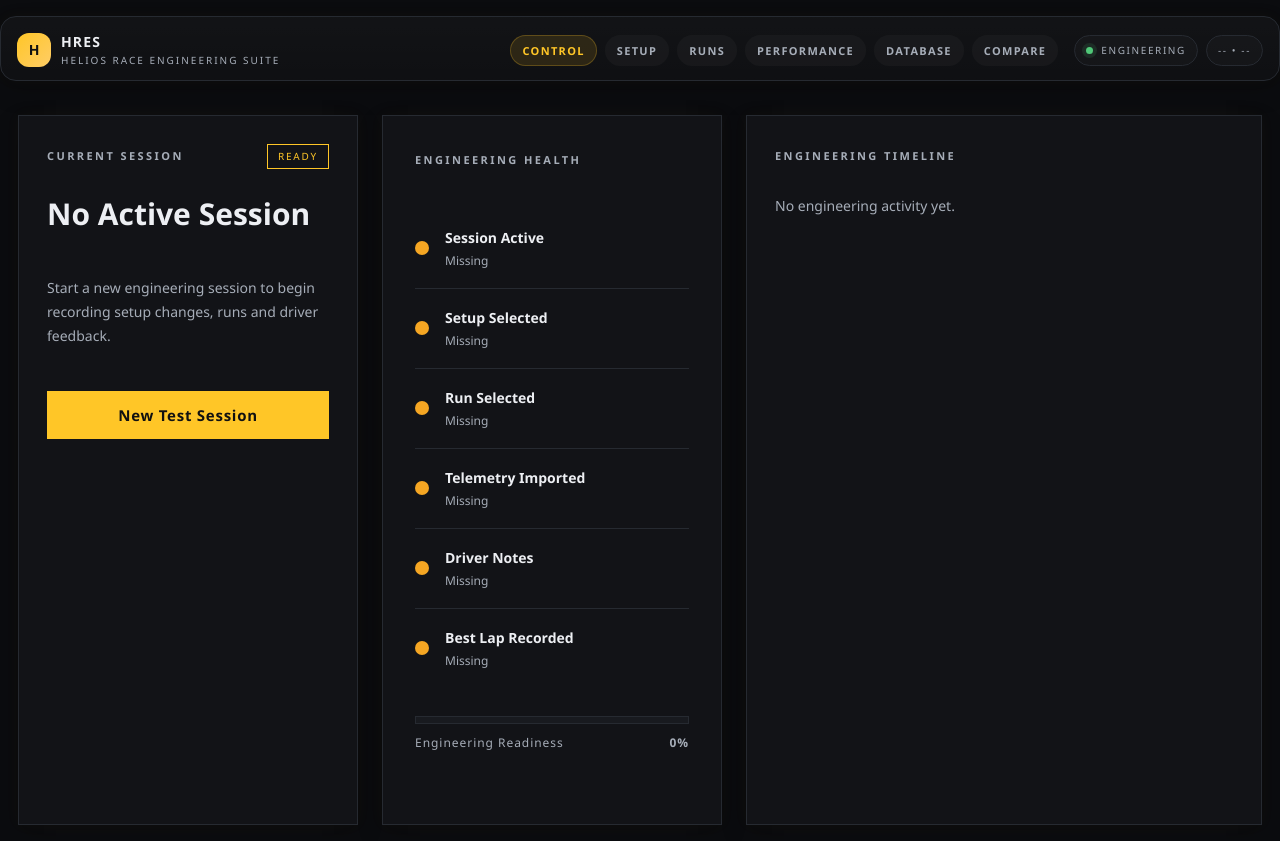
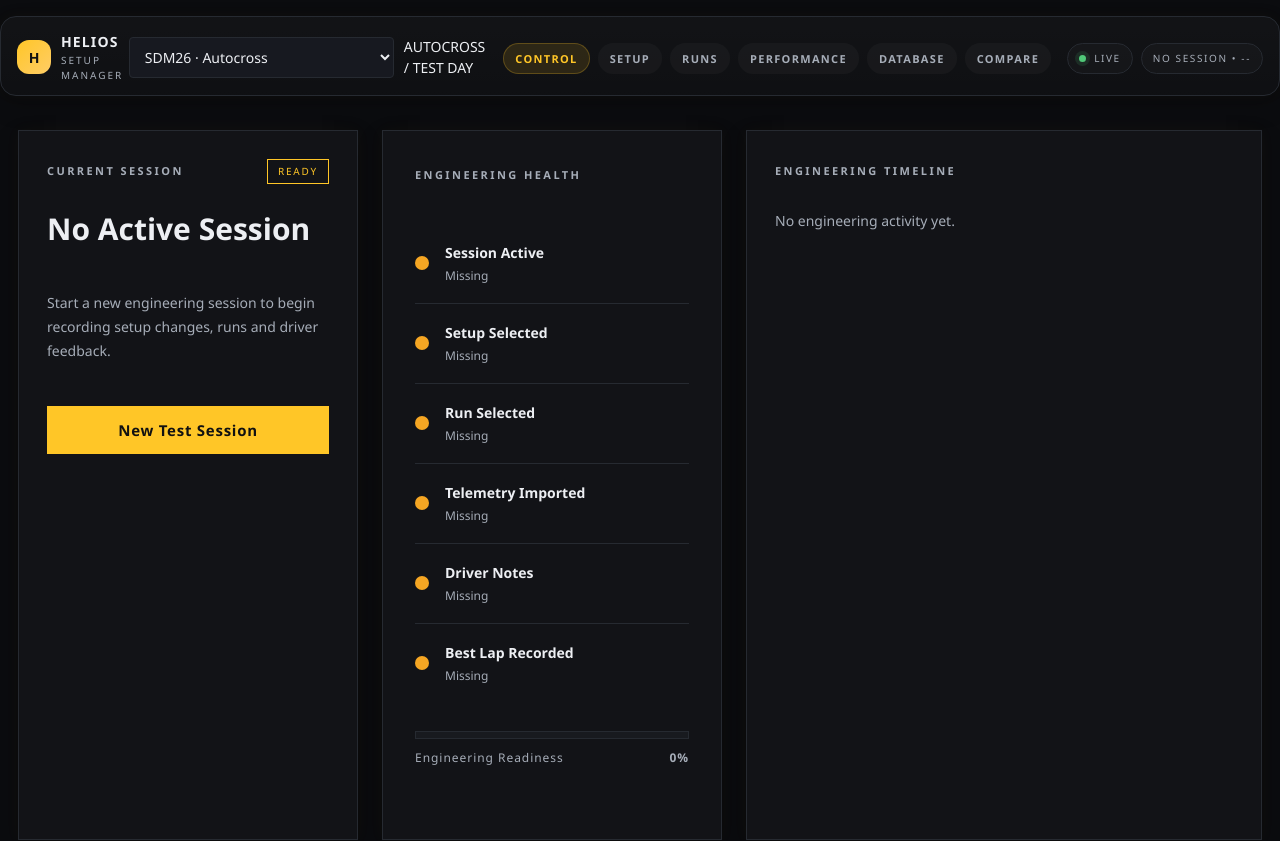
Before and after one commit to sgroot1/HRES, a React (Vite) app: page / in a window 1280 px wide. Shown: the top 841 px of the page. Built offline with nearby package versions, Linux system fonts and the light colour scheme.

Commit message:
Update AppHeader.tsx

```diff
--- a/src/components/layout/AppHeader.tsx
+++ b/src/components/layout/AppHeader.tsx
@@ -1,116 +1,136 @@
+import { useEffect, useMemo, useState } from "react";
 import { useLocation, useNavigate } from "react-router-dom";
 
 import { useRunStore } from "../../store/runStore";
 import { useSessionStore } from "../../store/sessionStore";
 import { useSetupStore } from "../../store/setupStore";
 
-const navigation = [
+type CarKey = "sdm26" | "mustang";
+
+type NavItem = {
+  label: string;
+  path: string;
+};
+
+type CarProfile = {
+  optionLabel: string;
+  subtitle: string;
+  tabs: NavItem[];
+};
+
+const STORAGE_KEY = "hres.selectedCarProfile";
+
+const CAR_PROFILES: Record<CarKey, CarProfile> = {
+  sdm26: {
+    optionLabel: "SDM26 · Autocross",
+    subtitle: "AUTOCROSS / TEST DAY",
+    tabs: [
       { label: "Control", path: "/" },
       { label: "Setup", path: "/workspace" },
       { label: "Runs", path: "/runs" },
       { label: "Performance", path: "/dashboard" },
       { label: "Database", path: "/database" },
       { label: "Compare", path: "/compare" },
-];
+    ],
+  },
+  mustang: {
+    optionLabel: "Mustang · Endurance",
+    subtitle: "ENDURANCE / RACE WEEKEND",
+    tabs: [
+      { label: "Control", path: "/" },
+      { label: "Setup", path: "/sportscarsetup" },
+      { label: "Runs", path: "/runs" },
+      { label: "Dashboard", path: "/dashboard" },
+      { label: "Endurance", path: "/endurance" },
+      { label: "Database", path: "/database" },
+    ],
+  },
+};
 
 export default function AppHeader() {
-
   const navigate = useNavigate();
   const location = useLocation();
 
-  const session = useSessionStore(
-    (state) => state.session
-  );
+  const session = useSessionStore((state) => state.session);
+  const setup = useSetupStore((state) => state.currentSetup);
+  const run = useRunStore((state) => state.currentRun);
 
-  const setup = useSetupStore(
-    (state) => state.currentSetup
-  );
+  const [carKey, setCarKey] = useState<CarKey>("sdm26");
 
-  const run = useRunStore(
-    (state) => state.currentRun
-  );
+  useEffect(() => {
+    const saved = window.localStorage.getItem(STORAGE_KEY);
+
+    if (saved === "mustang" || saved === "sdm26") {
+      setCarKey(saved);
+    }
+  }, []);
+
+  useEffect(() => {
+    window.localStorage.setItem(STORAGE_KEY, carKey);
+  }, [carKey]);
+
+  const profile = useMemo(() => CAR_PROFILES[carKey], [carKey]);
+
+  const activeLabel =
+    setup?.name ??
+    session?.name ??
+    profile.subtitle;
 
   return (
+    <header className="topnav-shell">
+      <div className="topnav-brand">
+        <div className="topnav-logo">H</div>
 
-    <header className="topnav-shell">
-
-      <div className="topnav-brand">
-
-        <div className="topnav-logo">
-
-          H
-
+        <div className="topnav-brand-text">
+          <div className="topnav-title">HELIOS</div>
+          <div className="topnav-subtitle">SETUP MANAGER</div>
         </div>
 
-        <div className="topnav-brand-text">
+        <select
+          className="topnav-car-select"
+          value={carKey}
+          onChange={(e) => setCarKey(e.target.value as CarKey)}
+          aria-label="Select car"
+        >
+          {Object.entries(CAR_PROFILES).map(([key, value]) => (
+            <option key={key} value={key}>
+              {value.optionLabel}
+            </option>
+          ))}
+        </select>
 
-          <div className="topnav-title">
-
-            HRES
-
+        <div className="topnav-brand-detail">
+          {activeLabel}
         </div>
-
-          <div className="topnav-subtitle">
-
-            {setup?.name ??
-              session?.name ??
-              "Helios Race Engineering Suite"}
-
-          </div>
-
-        </div>
-
       </div>
 
       <nav className="topnav-nav">
+        {profile.tabs.map((item) => {
+          const active = location.pathname === item.path;
 
-        {navigation.map((item) => (
-
+          return (
             <button
               key={item.path}
               type="button"
               onClick={() => navigate(item.path)}
-            className={
-              location.pathname === item.path
-                ? "topnav-pill active"
-                : "topnav-pill"
-            }
+              className={active ? "topnav-pill active" : "topnav-pill"}
             >
-
               {item.label}
-
             </button>
-
-        ))}
-
+          );
+        })}
       </nav>
 
       <div className="topnav-status">
-
         <span className="topnav-chip">
-
           <span className="status-dot" />
-
-          Engineering
-
+          LIVE
         </span>
 
         <span className="topnav-chip muted">
-
-          {session?.vehicle ?? "--"}
-
-          {" • "}
-
-          {run?.driver ??
-            session?.driver ??
-            "--"}
-
+          {session?.vehicle ?? "NO SESSION"} • {run?.driver ?? session?.driver ?? "--"}
         </span>
-
       </div>
-
     </header>
-
   );
-
 }
```
Lines whose indentation alone changed are shown as unchanged.
